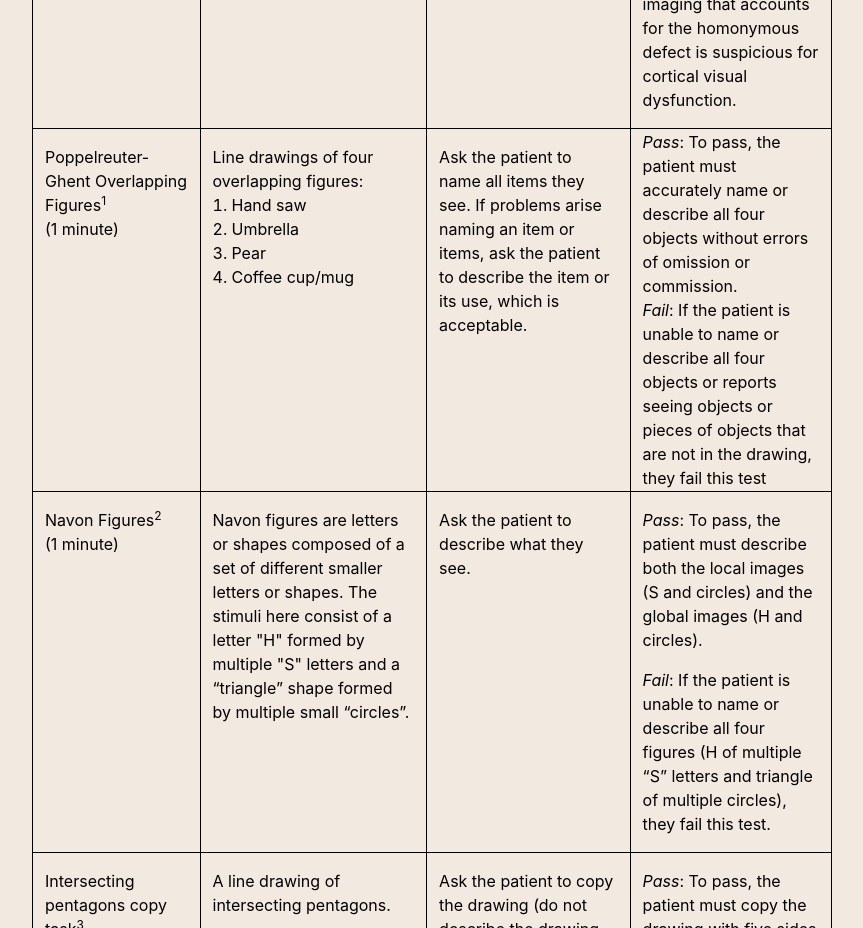
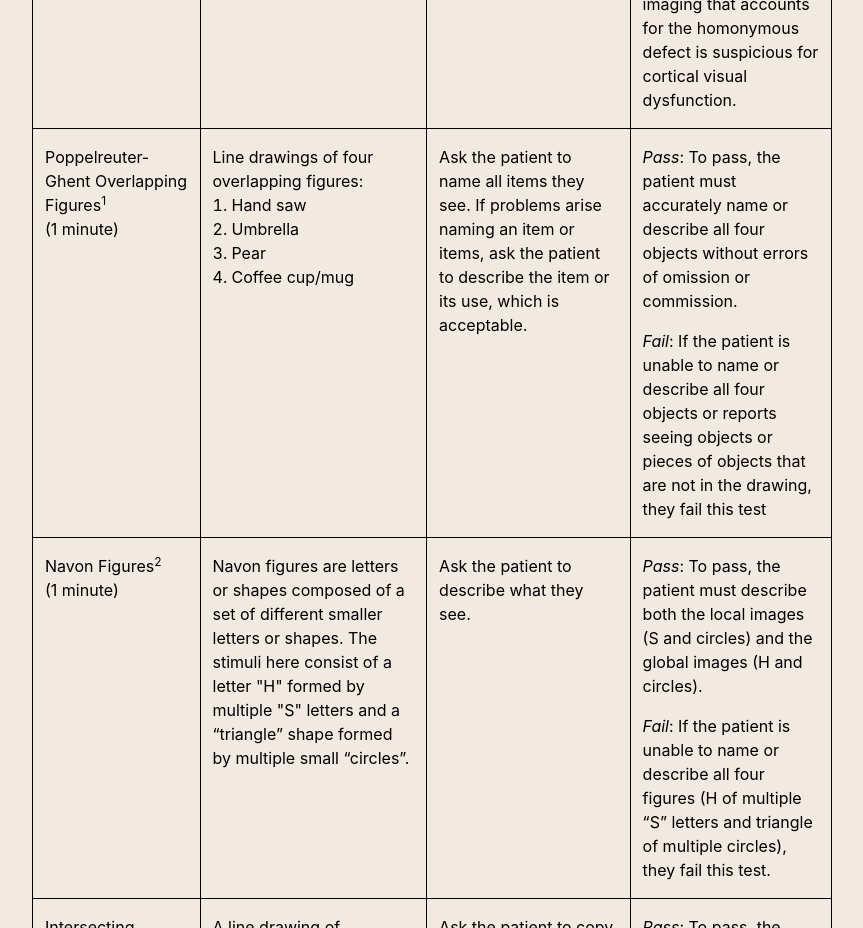
Before and after one commit to pelaklab/pca-assessment, a Next.js app: page /instructions in a window 1280 px wide. Shown: the part 1160-2088 px from the top of the page, without its empty margins (128-991 px from the left). Built offline with nearby package versions, Linux system fonts and the light colour scheme.

Commit message:
Final touch ✨
close enough for now

```diff
--- a/app/instructions/page.tsx
+++ b/app/instructions/page.tsx
@@ -89,7 +89,7 @@ const InstructionsPage: React.FC = () => {
                                         item or items, ask the patient to describe the item or its use,
                                         which is acceptable.
                                     </td>
-                                    <td className="align-top px-3 py-4space-y-4">
+                                    <td className="align-top px-3 py-4 space-y-4">
                                         <p>
                                             <em>Pass</em>: To pass, the patient must accurately name or describe all four
                                             objects without errors of omission or commission.
```
